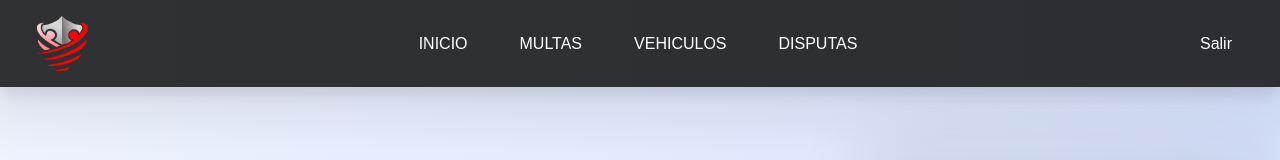
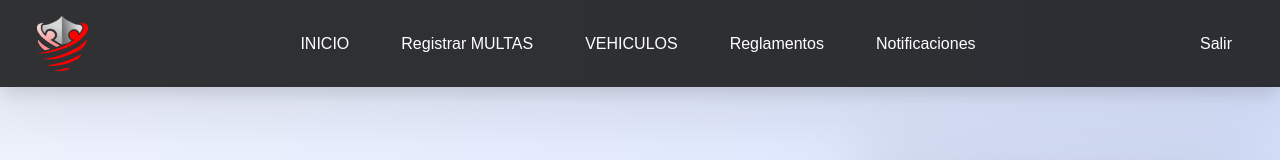
Before and after one commit to Tropicalboy21/Proyecto2_FrontEnd, a React (Vite) app: page /homeOficial in a window 1280 px wide. Shown: the top 160 px of the page. Built offline with nearby package versions, Linux system fonts and the light colour scheme; sample sign-in values are in the browser's storage.

Commit message:
Navbar edits

```diff
--- a/src/assets/styles/stylesAdmin/usuarios.css
+++ b/src/assets/styles/stylesAdmin/usuarios.css
@@ -91,7 +91,7 @@
 .imagen {
     width: 100%;
     height: 602px;
-    background-image: url('../imgs/istockphoto-1255561340-612x612.jpg');
+    background-image: url('../../imgs/istockphoto-1255561340-612x612.jpg');
     background-repeat: no-repeat;
     background-size: cover;
     background-position: center;
--- a/src/assets/styles/stylesCiudadanos/homeCiudadano.css
+++ b/src/assets/styles/stylesCiudadanos/homeCiudadano.css
@@ -11,6 +11,7 @@ body {
     padding: 100px 2rem 2rem;
     background: linear-gradient(to right, #f0f4ff, #d9e4ff);
     min-height: 100vh;
+    width: 100vw;
 }
 
 .intro {
--- a/src/assets/styles/stylesOficial/navbarOficial.css
+++ b/src/assets/styles/stylesOficial/navbarOficial.css
@@ -5,6 +5,15 @@
     align-items: center;
     text-align: center;
     width: 100%;
+}
+
+.content {
+    display: flex;
+    justify-content: space-between;
+    align-items: center;
+    padding: 100px 2rem 2rem;
+    background: linear-gradient(to right, #f0f4ff, #d9e4ff);
+    min-height: 100vh;
 }
 
 
--- /dev/null
+++ b/src/assets/styles/stylesOficial/oficial.css
@@ -0,0 +1,8 @@
+.content {
+    display: flex;
+    justify-content: space-between;
+    align-items: center;
+    padding: 100px 2rem 2rem;
+    background: linear-gradient(to right, #f0f4ff, #d9e4ff);
+    min-height: 100vh;
+}
--- a/src/components/Oficial/HomeOficial.jsx
+++ b/src/components/Oficial/HomeOficial.jsx
@@ -1,6 +1,5 @@
-
-import '../../assets/styles/stylesOficial/navbarOficial.css';
-import '../../assets/styles/app.css';
+// import '../../assets/styles/app.css';
+// import '../../assets/styles/stylesOficial/oficial.css';
 import React, { useState, useEffect } from 'react';
 
 const images = [
@@ -8,7 +7,6 @@ const images = [
     'src/assets/imgs/img2.jpg',
     'src/assets/imgs/img3.png',
     'src/assets/imgs/img4.png',
-
 ];
 
 function Oficial() {
@@ -23,7 +21,6 @@ function Oficial() {
 
     return (
         <div className="home">
-            <header className="NavBarOficial"></header>
             <main className="content">
                 <div className="intro">
                     <h1>¡Bienvenido Oficial de Transito!</h1>
--- a/src/components/Oficial/NavBarOficial.jsx
+++ b/src/components/Oficial/NavBarOficial.jsx
@@ -1,6 +1,6 @@
 import React from "react";
 import { Link } from "react-router-dom";
-import '../assets/styles/navbarOficial.css';
+import '../../assets/styles/stylesOficial/navbarOficial.css';
 
 const NavBarOficial = ({ username, onLogout }) => {
   return (
--- a/src/components/Protectedlayout.jsx
+++ b/src/components/Protectedlayout.jsx
@@ -1,7 +1,9 @@
 import React from 'react';
 import { Outlet, Navigate } from 'react-router-dom';
 import Navbar from './Ciudadano/NavbarCiudadano';
-import Sidebar from './Admin/Sidebar'
+import Sidebar from './Admin/Sidebar';
+import NavbarOficial from './Oficial/NavbarOficial';
+import NavbarJuez from './Juez/NavBarJuez';
 
 const ProtectedLayout = ({ isLoggedIn, onLogout }) => {
    // Redirect to login if not logged in
@@ -13,10 +15,23 @@ const ProtectedLayout = ({ isLoggedIn, onLogout }) => {
         location.pathname.startsWith(route)
     );
 
+    const isOficialRoute = ['/homeOficial', '/creacionMulta'].some(route =>
+        location.pathname.startsWith(route)
+    );
+
+    const isJuezRoute = ['/homeJuez'].some(route =>
+        location.pathname.startsWith(route)
+    );
+
+
     return (
         <div className="protected-layout">
             {isAdminRoute ? (
             <Sidebar onLogout={onLogout} />
+            ) : isOficialRoute? (
+            <NavbarOficial onLogout={onLogout} />
+            ) : isJuezRoute? (
+                <NavbarJuez onLogout={onLogout} />
             ) : (
             <Navbar onLogout={onLogout} />
         )}
```
